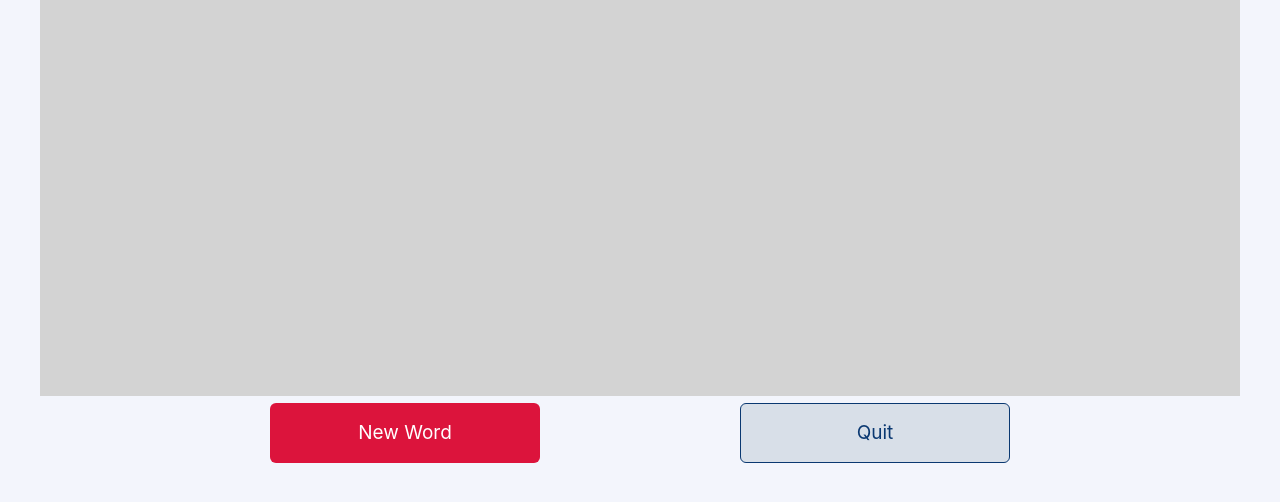
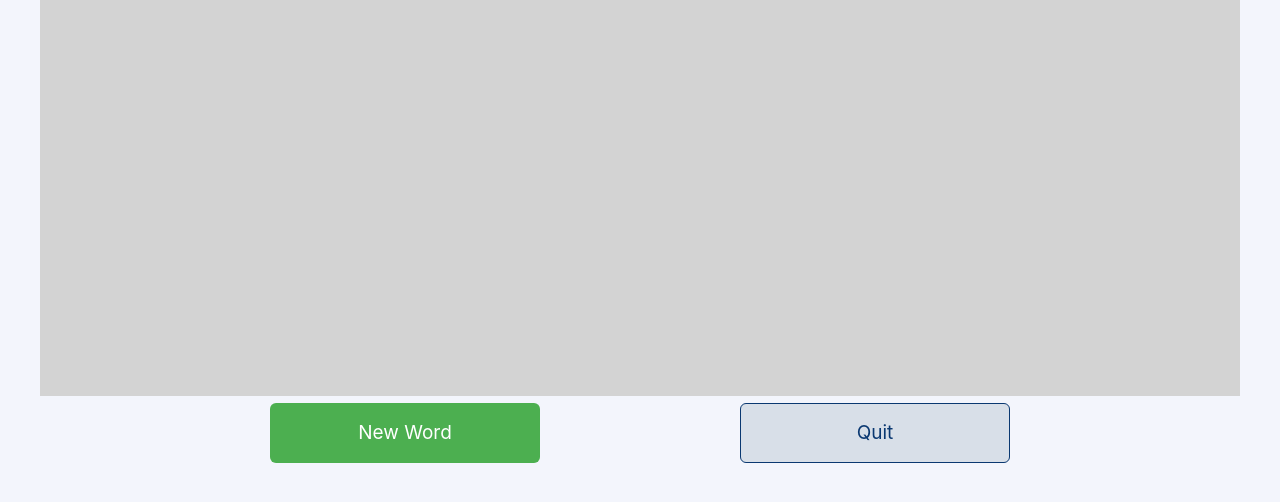
Before and after one commit to axlgoze/Juego-del-Ahorcado, a plain HTML site: page game.html in a window 1280 px wide. In both pictures the pointer is over the button "New Word". Shown: the part 72-574 px from the top of the page. Drawn offline with Linux system fonts and the light colour scheme.

Commit message:
agregando estilos a botones de juego

```diff
--- a/css/gameStyle.css
+++ b/css/gameStyle.css
@@ -68,13 +68,14 @@ html{
 }
 
 #nwButton:hover{
-    background-color: crimson;
+    background-color: #4CAF50;
     transition-duration: 0.4s;
     border: none;
+    color: white;
 }
 
 #quButton:hover{
-    background-color: crimson;
+    background-color:  #555555;
     transition-duration: 0.4s;
     color: white;
     border: none;
```
